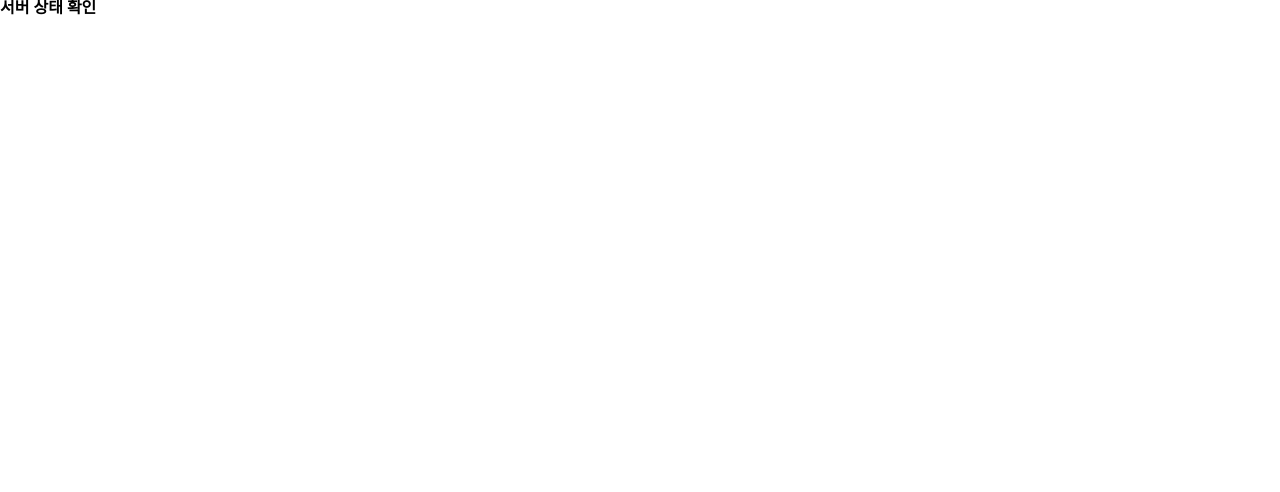
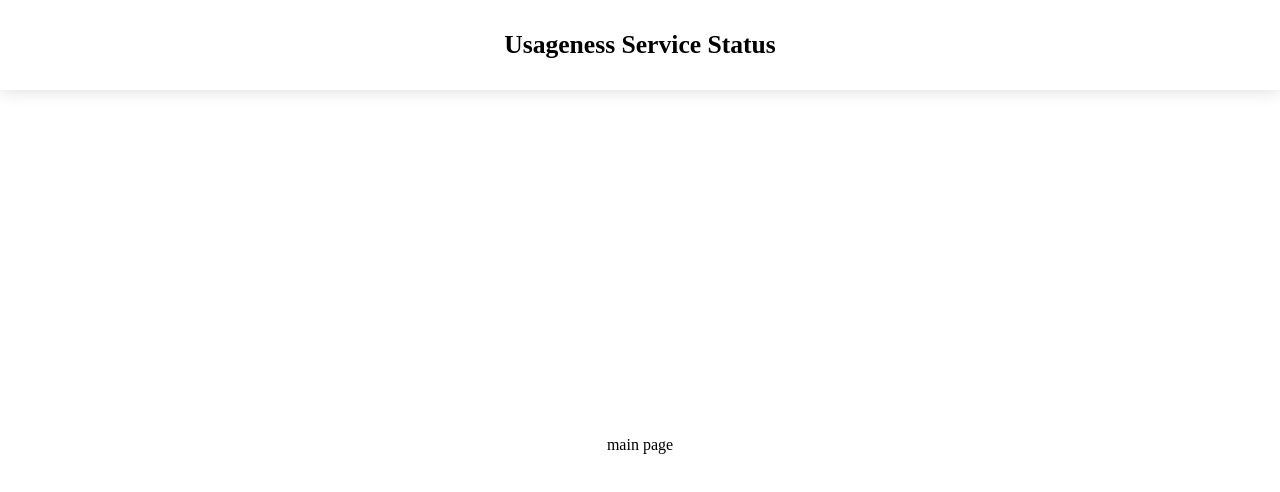
Before and after one commit to usageness/moniter-myservice, a React app in the folder frontend/: page / in a window 1280 px wide. Shown: the top 492 px of the page. Built offline with nearby package versions, Linux system fonts and the light colour scheme; a web font is replaced by a local one.

Commit message:
feat: Home 컴포넌트 구현

```diff
--- a/frontend/src/App.tsx
+++ b/frontend/src/App.tsx
@@ -1,18 +1,16 @@
+import Layout from 'components/Layout';
+import Home from 'pages/Home';
+
 import { BrowserRouter as Router, Route, Routes } from 'react-router-dom';
 
 function App() {
   return (
     <Router>
-      <Routes>
-        <Route
-          path="/"
-          element={
-            <>
-              <h2>서버 상태 확인</h2>
-            </>
-          }
-        />
-      </Routes>
+      <Layout>
+        <Routes>
+          <Route path="/" element={<Home />} />
+        </Routes>
+      </Layout>
     </Router>
   );
 }
--- /dev/null
+++ b/frontend/src/pages/Home/index.scss
@@ -0,0 +1,10 @@
+@import 'styles/variables';
+
+.container {
+  display: flex;
+  flex-direction: column;
+  justify-content: center;
+  align-items: center;
+
+  height: 100%;
+}
--- /dev/null
+++ b/frontend/src/pages/Home/index.tsx
@@ -0,0 +1,7 @@
+import styles from './index.scss';
+
+function Home() {
+  return <div className={styles.container}>main page</div>;
+}
+
+export default Home;
```
